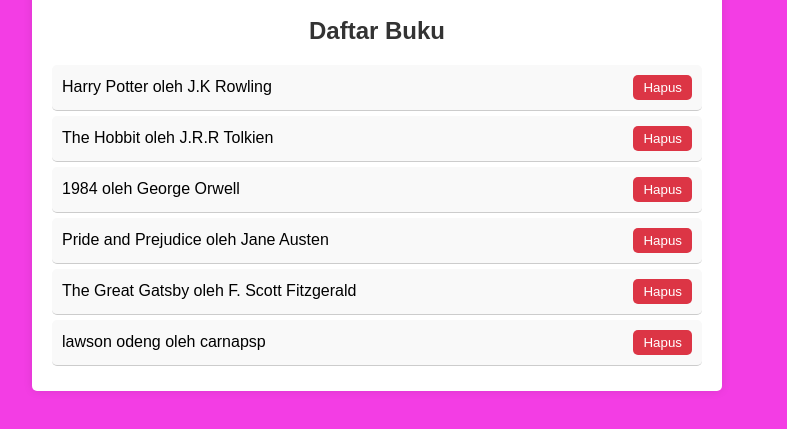
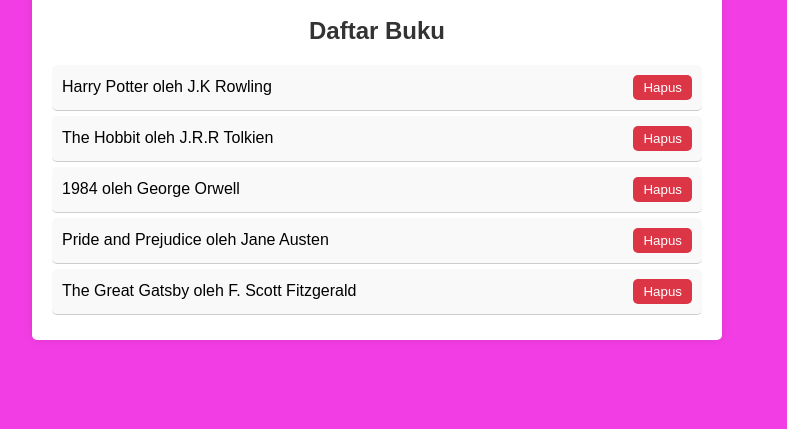
Before and after one commit to Ririyu21/Buku, a plain HTML site: page index.html in a window 1280 px wide. Shown: the part 173-602 px from the top of the page, without its empty margins (263-1050 px from the left). Drawn offline with Linux system fonts and the light colour scheme.

Commit message:
index.html

```diff
--- a/index.html
+++ b/index.html
@@ -22,7 +22,6 @@
             <li>1984 oleh George Orwell <button onclick="removeBook(this)">Hapus</button></li>
             <li>Pride and Prejudice oleh Jane Austen <button onclick="removeBook(this)">Hapus</button></li>
             <li>The Great Gatsby oleh F. Scott Fitzgerald <button onclick="removeBook(this)">Hapus</button></li>
-            <li> lawson odeng oleh carnapsp <button onclick="removeBook(this)">Hapus</button></li>
         </ul>
     </div>
     <script src="script.js"></script>
```
